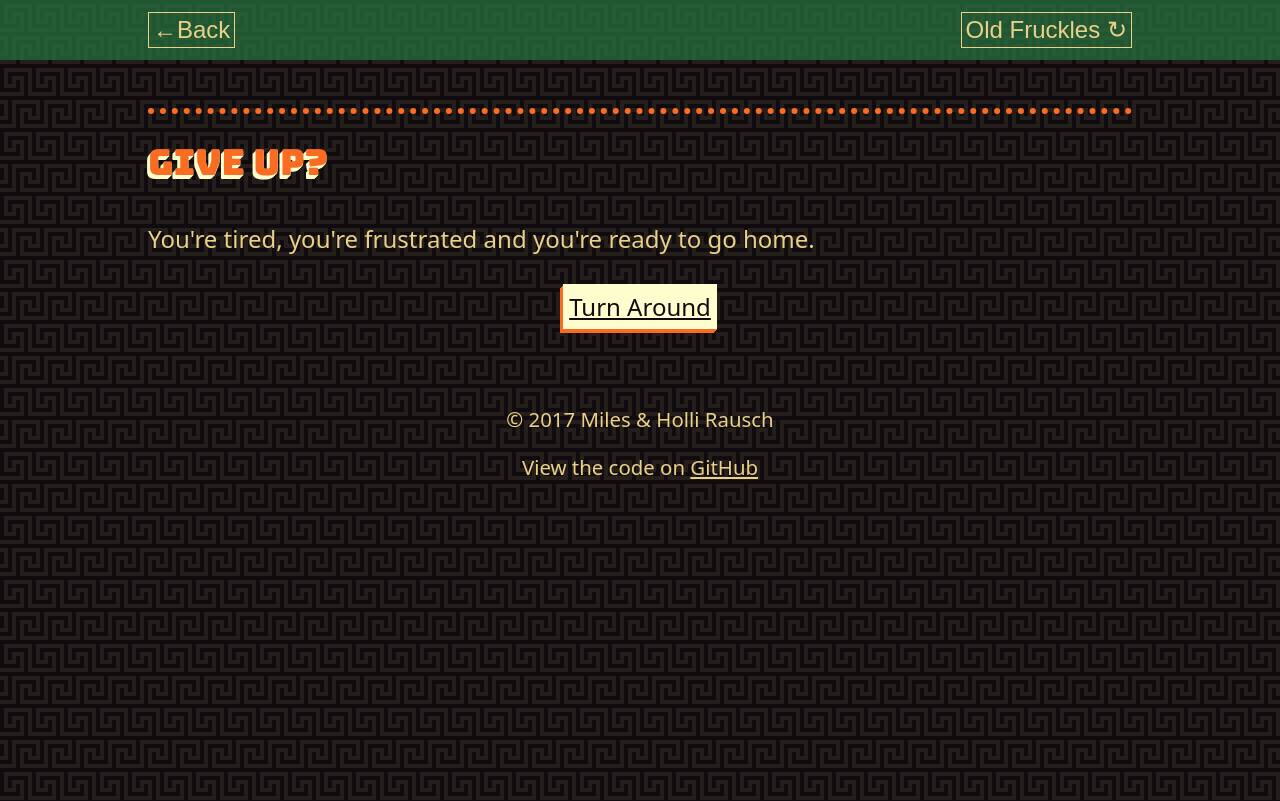
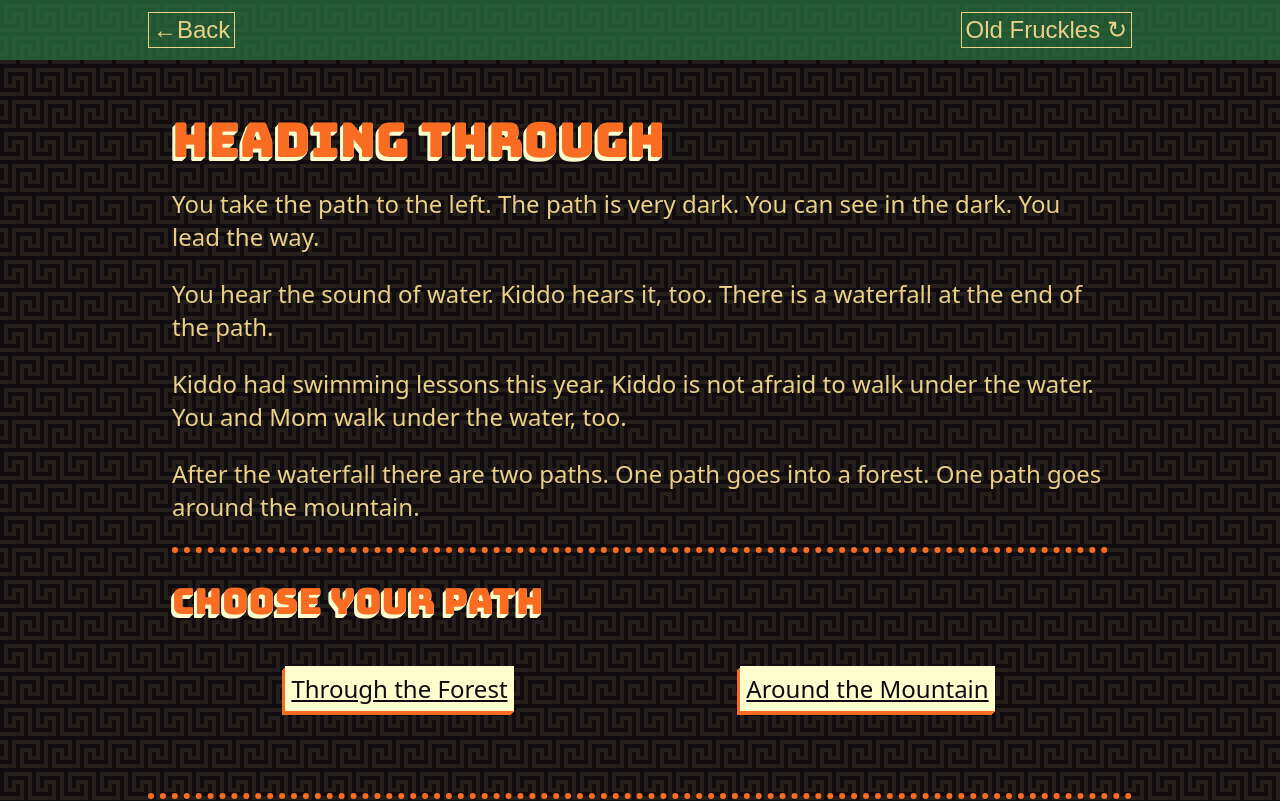
Before and after one commit to awayken/2017-christmas-card, a Nuxt app: page /heading-through in a window 1280 px wide. Shown: the top 801 px of the page. Built offline with nearby package versions, Linux system fonts and the light colour scheme.

Commit message:
Create Heading Through chapter

```diff
--- a/pages/bridges-buttons-and-baseball.vue
+++ b/pages/bridges-buttons-and-baseball.vue
@@ -22,7 +22,7 @@
 
       <Chooser title="Choose Your Path">
         <nav slot="choices" class="chooser__choices">
-          <nuxt-link to="/" class="chooser__choice chooser__choice-target">
+          <nuxt-link to="/heading-through" class="chooser__choice chooser__choice-target">
             Go to the Left
           </nuxt-link>
           <nuxt-link to="/" class="chooser__choice chooser__choice-target">
--- /dev/null
+++ b/pages/heading-through.vue
@@ -0,0 +1,50 @@
+<template>
+  <section class="container">
+    <story title="Heading Through">
+      <div v-if="$store.state.readingLevel === 'old'">
+        <p>You take the path to the left. It heads down, and the darkness gets thicker and thicker. Thankfully, you can see in almost complete darkness. When it gets too dark for him to see, Kiddo puts his hand on your back. Mom puts her hand on his shoulder, and you lead everyone through the cave. At first, the cave is so quiet that all you can hear is your own feet and breathing. Then another sound starts to pick up.</p>
+        <p>"Do you hear that?" Kiddo asks.</p>
+        <p>"Sounds like water," Mom says. "Maybe it's a river. I hope it's not deep."</p>
+        <p>But the sound isn't come from inside the cave. The path begins to rise, and you can see light ahead. The path continues its climb and leads you to another doorway. Cascading down the opening is a torrent of water.</p>
+        <p>"It's a waterfall," Mom says. She looks at Kiddo nervously. "We'll have to go through the water to get out, Kiddo."</p>
+        <p>"That's okay, Mom. When we had private swimming lessons this year, I learned that the water isn't so scary. Getting my head and face wet is no problem. Watch!"</p>
+        <p>Kiddo takes his hand off your shoulder and marches straight through the waterfall. He disappears through the spray.</p>
+        <p>"See? No problem! It's kinda fun!"</p>
+        <p>You and Mom take your turns passing under the chilly spray. On the other side, you see a huge wall of green. It's a great forest with a green path leading through it. There's also a rocky path to your right that leads around the mountain you just passed through.</p>
+      </div>
+      <div v-else>
+        <p>You take the path to the left. The path is very dark. You can see in the dark. You lead the way.</p>
+        <p>You hear the sound of water. Kiddo hears it, too. There is a waterfall at the end of the path.</p>
+        <p>Kiddo had swimming lessons this year. Kiddo is not afraid to walk under the water. You and Mom walk under the water, too.</p>
+        <p>After the waterfall there are two paths. One path goes into a forest. One path goes around the mountain.</p>
+      </div>
+
+      <Chooser title="Choose Your Path">
+        <nav slot="choices" class="chooser__choices">
+          <nuxt-link to="/" class="chooser__choice chooser__choice-target">
+            Through the Forest
+          </nuxt-link>
+          <nuxt-link to="/" class="chooser__choice chooser__choice-target">
+            Around the Mountain
+          </nuxt-link>
+        </nav>
+      </Chooser>
+    </story>
+  </section>
+</template>
+
+<script>
+  import Story from '~/components/Story.vue'
+  import Chooser from '~/components/Chooser.vue'
+
+  export default {
+    components: {
+      Story,
+      Chooser
+    }
+  }
+</script>
+
+<style scoped>
+  /* Special page styling */
+</style>
```
